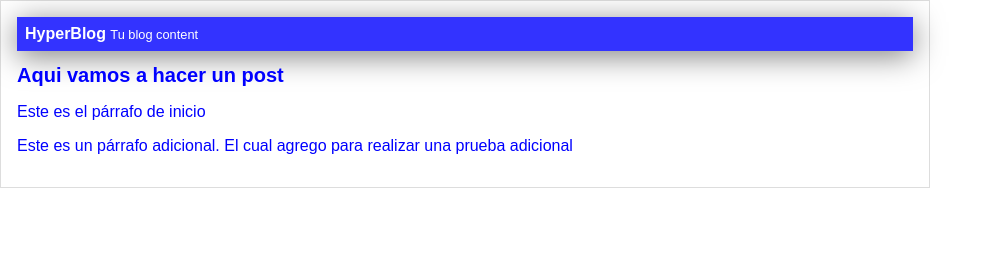
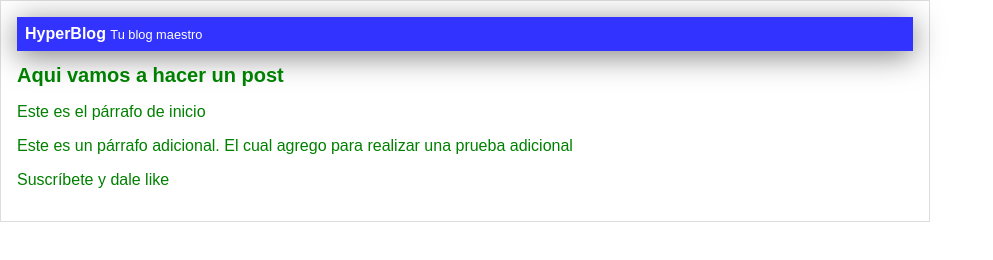
Before and after one commit to ossev/hyperblog, a plain HTML site: page index.html in a window 1280 px wide. Shown: the whole page, without its empty margins (0-993 px from the left). Drawn offline with Linux system fonts and the light colour scheme.

Commit message:
agregue suscripción, le cambié a cabecera maestro y puse todo verde

```diff
--- a/css/styles.css
+++ b/css/styles.css
@@ -1,5 +1,5 @@
 body {
-    color: blue;
+    color: green;
     text-align: left;
     font-family: Arial, Helvetica, sans-serif;
     font-size: 16px;
--- a/index.html
+++ b/index.html
@@ -10,12 +10,13 @@
     <div id="container">
         <div id="cabecera">
             HyperBlog
-            <span id="tagline">Tu blog content</span>
+            <span id="tagline">Tu blog maestro</span>
         </div>
         <div id="post">
             <h1>Aqui vamos a hacer un post</h1>
             <p>Este es el párrafo de inicio</p>
             <p>Este es un párrafo adicional. El cual agrego para realizar una prueba adicional</p>
+            <p>Suscríbete y dale like</p>
         </div>
     </div>
 
```
